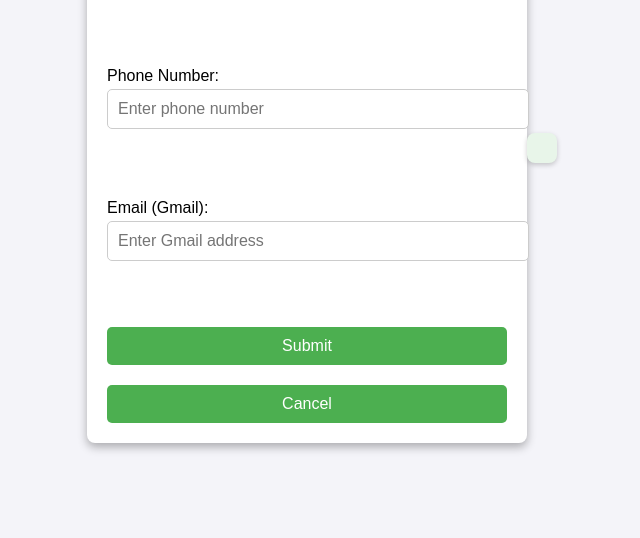
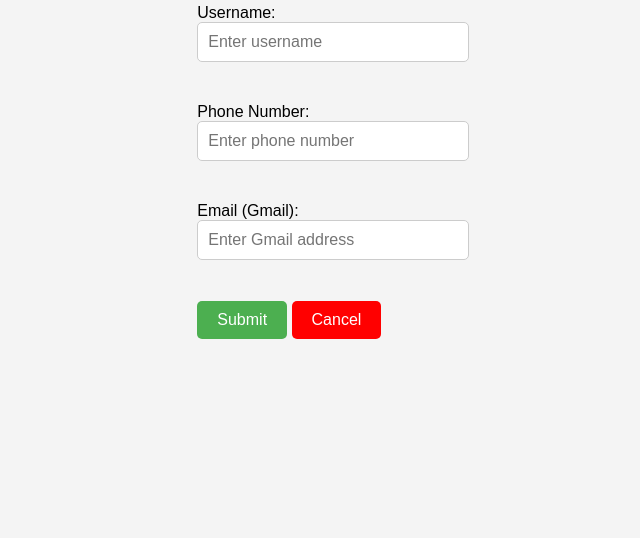
Before and after one commit to jayachandra2739/Eventweb2, a plain HTML site: page index.html in a window 1280 px wide. Shown: the part 262-800 px from the top of the page, without its empty margins (318-958 px from the left). Drawn offline with Linux system fonts and the light colour scheme.

Commit message:
Update styles.css

```diff
--- a/styles.css
+++ b/styles.css
@@ -1,29 +1,11 @@
 body {
-  font-family: 'Arial', sans-serif;
-  margin: 0;
-  padding: 0;
-  line-height: 1.6;
-  background-color: #f4f4f9;
+  font-family: Arial, sans-serif;
+  background-color: #f4f4f4;
   display: flex;
   justify-content: center;
   align-items: center;
   height: 100vh;
-}
-
-/* Form Container */
-.form-container {
-  width: 90%;
-  max-width: 400px;
-  background: white;
-  padding: 20px;
-  border-radius: 8px;
-  box-shadow: 0 4px 10px rgba(0, 0, 0, 0.3);
-}
-
-.form-container h2 {
-  text-align: center;
-  margin-bottom: 20px;
-  color: #333;
+  margin: 0;
 }
 
 .container {
@@ -38,55 +20,37 @@ body {
 input {
   width: 100%;
   padding: 10px;
-  margin-bottom: 15px;
+  margin-bottom: 5px;
   border: 1px solid #ccc;
   border-radius: 5px;
   font-size: 16px;
 }
 
-
-.submit-button {
+button {
   background-color: #4CAF50;
   color: white;
   border: none;
-  padding: 10px;
-  width: 100%;
+  padding: 10px 20px;
+  font-size: 16px;
   border-radius: 5px;
   cursor: pointer;
-  font-size: 1rem;
+  transition: background-color 0.3s ease;
 }
 
-.submit-button:hover {
+button:hover {
   background-color: #45a049;
 }
 .cancel-button{
-  background-color: #4CAF50;
+  background-color: red;
   color: white;
   border: none;
-  padding: 10px;
-  width: 100%;
+  padding: 10px 20px;
+  font-size: 16px;
   border-radius: 5px;
   cursor: pointer;
-  font-size: 1rem;
-  margin-top:20px;
-}
-.cancel-button:hover {
-  background-color: #45a049;
-}
-/* Submitted Data Display */
-.submitted-data {
-  margin-top: 20px;
-  background-color: #e8f5e9;
-  padding: 15px;
-  border-radius: 8px;
-  box-shadow: 0 2px 5px rgba(0, 0, 0, 0.2);
-  color: #333;
+  transition: background-color 0.3s ease;
 }
 
-.submitted-data h3 {
-  color: #4CAF50;
-  margin-bottom: 10px;
-}
 .error-message {
   color: red;
   font-size: 14px;
```
